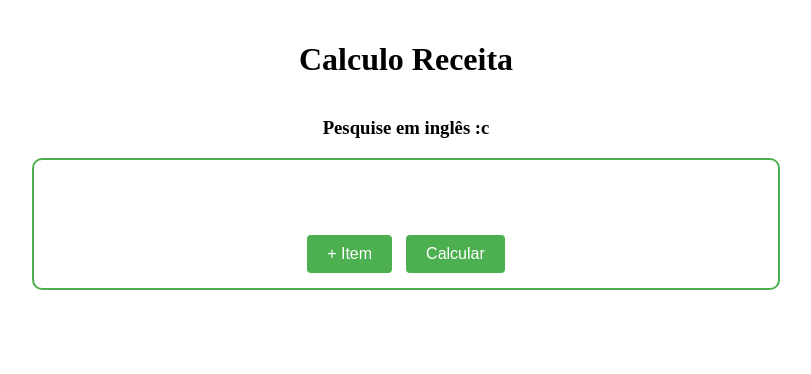
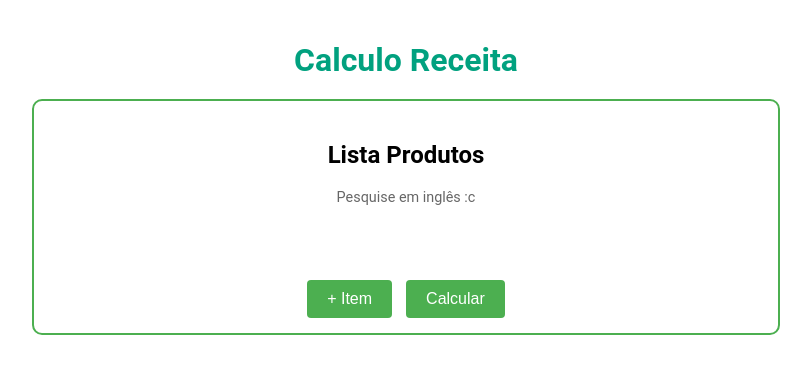
Before and after one commit to Manuela1908/calculadora-nutricional, a website: page public/view/index.html in a window 1280 px wide. Shown: the whole page, without its empty margins (234-1045 px from the left). Drawn offline with Linux system fonts and the light colour scheme; files that its build step writes are made by us from their sources.

Commit message:
mudar fonte (continua feio)

```diff
--- a/public/static/styles.css
+++ b/public/static/styles.css
@@ -17,8 +17,24 @@
 
 /* Estilo para o título */
 h1 {
+    color: #01a17f;
     text-align: center;
     margin-bottom: 20px;
+    font-family: 'Roboto', sans-serif;
+}
+
+h2 {
+    font-family: 'Roboto', sans-serif;
+    margin-bottom: 10px; /* Ajuste o valor conforme necessário */
+}
+
+h4 {
+    font-family: 'Roboto', sans-serif;
+    font-weight: 600;
+    font-size: 0.9em; /* Reduz o tamanho da fonte */
+    font-weight: normal; /* Ajusta o peso da fonte para normal */
+    color: #666; /* Define uma cor mais suave */
+    margin-top: 0; /* Remove o espaçamento acima do <h4> se necessário */
 }
 
 /* Estilo para o formulário */
--- a/public/view/index.html
+++ b/public/view/index.html
@@ -9,9 +9,10 @@
 <body>
     <div class="container">
         <h1>Calculo Receita</h1>
-        <h3>Pesquise em inglês :c</h3>
         <form id="produtosForm">
             <div id="formContainer" class="form">
+                <h2>Lista Produtos</h2>
+                <h4>Pesquise em inglês :c</h4>
                 <!-- Campos de formulário serão adicionados aqui -->
                 <!-- Produtos adicionados serão exibidos aqui -->
             </div>
```
